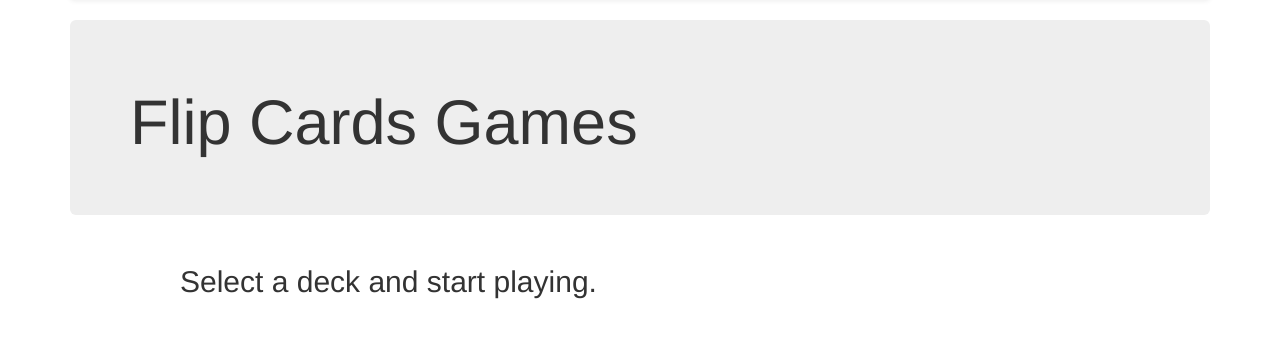
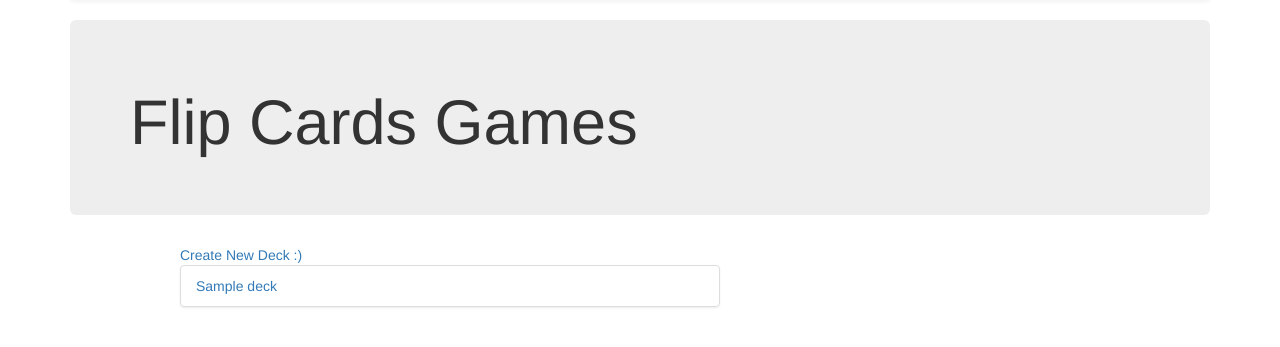
Before and after one commit to DimitrisMalamas/fcga, a Django app: page /fcga/ in a window 1280 px wide. Shown: the part 72-419 px from the top of the page. Run offline with Django 3.2, Linux system fonts and the light colour scheme; tables that the repository leaves empty hold one stand-in row (values such as "Sample post"); some libraries are stand-ins or nearby versions.

Commit message:
Update index.html

```diff
--- a/fcga/templates/fcga/index.html
+++ b/fcga/templates/fcga/index.html
@@ -1,5 +1,17 @@
 {% extends "fcga/base.html" %}
 
 {% block content %}
-  <p><h2>Select a deck and start playing.</h2></p>
+<a href= "{% url 'fcga:cdeck' %}">Create New Deck :)</a>
+{% if all_decks %}
+  <ul class="list-group">
+    {% for deck in all_decks %}
+      <li class="list-group-item">
+        <a href= "{% url 'fcga:deck' deck.id %}">{{ deck.title }}</a>
+
+      </li>
+    {% endfor %}
+  </ul>
+{% else %}
+  <p>No decks are available.</p>
+{% endif %}
 {% endblock %}
```
